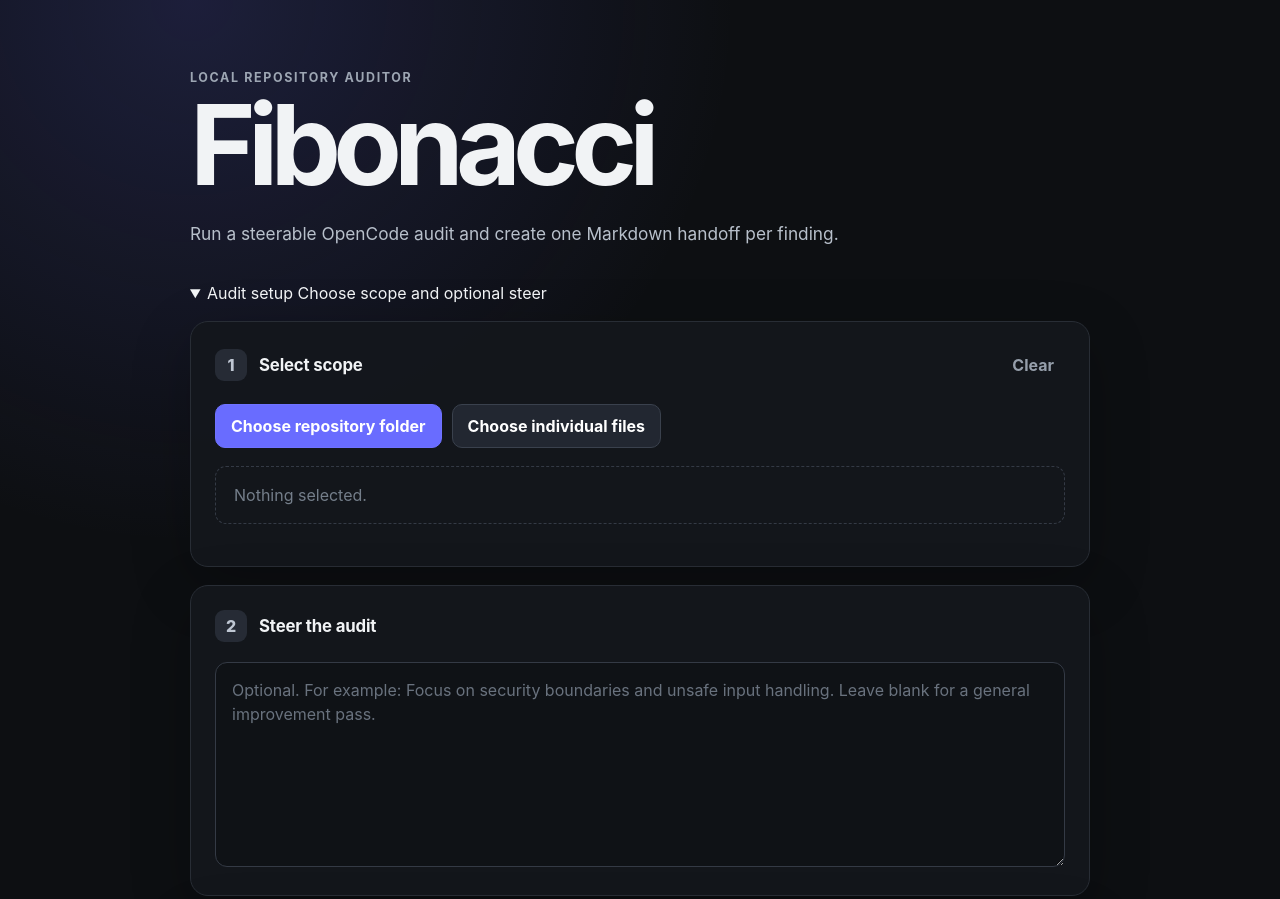
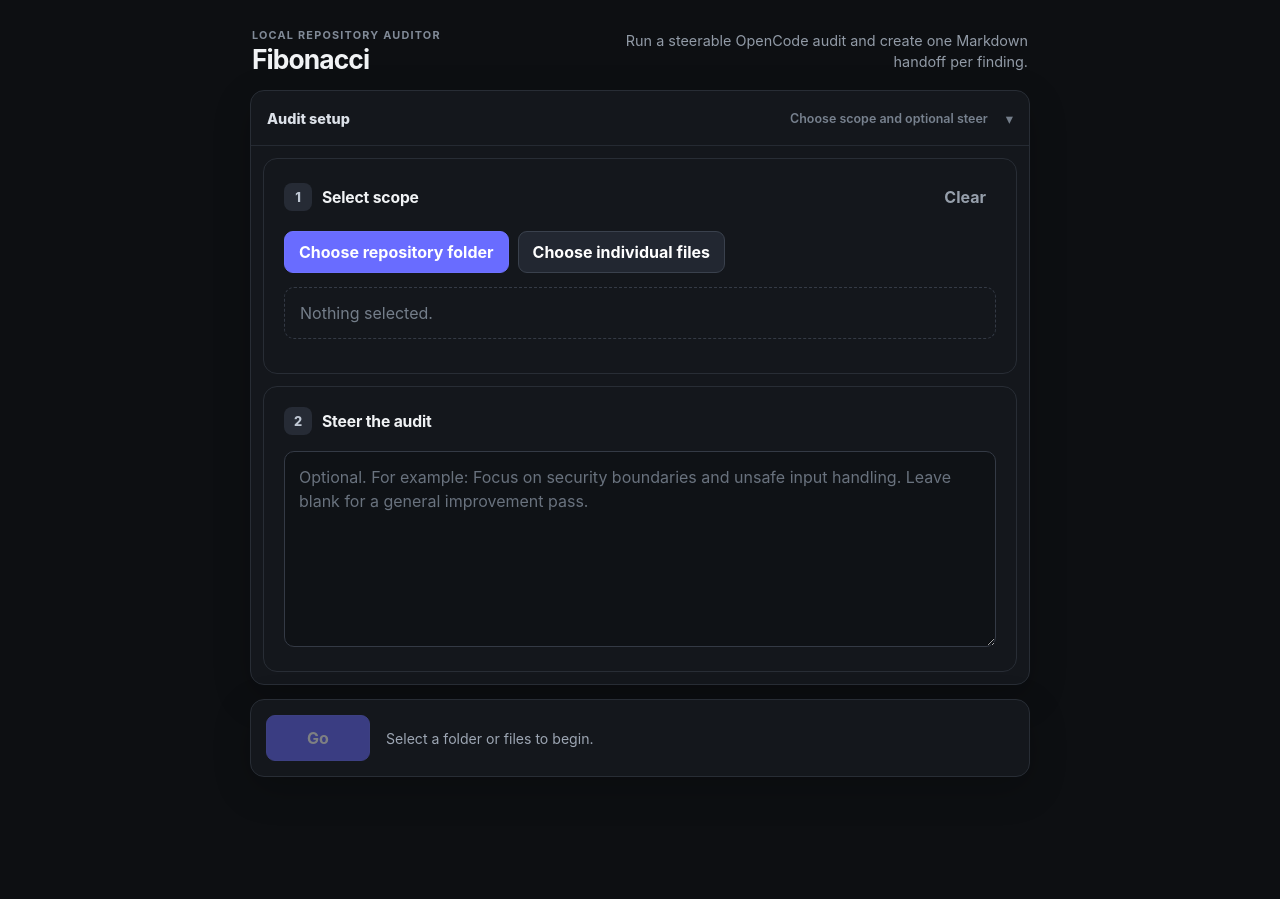
Before and after one commit to shay-p-bops/fibonacci, a website: page public/index.html in a window 1280 px wide. Shown: the top 899 px of the page. After the commit the page ends 841 px from the top, so only its background shows below. Drawn offline with Linux system fonts and the light colour scheme.

Commit message:
Make Fibonacci layout compact

```diff
--- a/public/styles.css
+++ b/public/styles.css
@@ -10,96 +10,157 @@
 body {
   margin: 0;
   min-height: 100vh;
-  background:
-    radial-gradient(circle at 15% 0%, rgba(99, 102, 241, 0.18), transparent 34rem),
-    #0d0f12;
+  background: #0d0f12;
 }
 
 button, textarea { font: inherit; }
 
 .shell {
-  width: min(900px, calc(100% - 40px));
+  width: min(780px, calc(100% - 32px));
   margin: 0 auto;
-  padding: 70px 0 100px;
+  padding: 28px 0 64px;
 }
 
-header { margin-bottom: 34px; }
+.app-header {
+  display: flex;
+  align-items: flex-end;
+  justify-content: space-between;
+  gap: 24px;
+  margin-bottom: 18px;
+  padding: 0 2px;
+}
 
 .eyebrow {
-  margin: 0 0 8px;
-  color: #9da6b3;
-  font-size: 0.78rem;
-  font-weight: 700;
-  letter-spacing: 0.13em;
+  margin: 0 0 4px;
+  color: #808a97;
+  font-size: 0.68rem;
+  font-weight: 750;
+  letter-spacing: 0.11em;
   text-transform: uppercase;
 }
 
 h1 {
   margin: 0;
-  font-size: clamp(3.4rem, 10vw, 7rem);
-  line-height: 0.92;
-  letter-spacing: -0.07em;
+  font-size: 1.65rem;
+  line-height: 1;
+  letter-spacing: -0.035em;
 }
 
 .intro {
-  max-width: 680px;
-  margin: 24px 0 0;
-  color: #b8c0cb;
-  font-size: 1.08rem;
-  line-height: 1.65;
+  max-width: 430px;
+  margin: 0;
+  color: #929ba7;
+  font-size: 0.9rem;
+  line-height: 1.45;
+  text-align: right;
 }
 
-.panel, .action-panel {
-  margin-top: 18px;
+.panel,
+.action-panel,
+.setup-details {
+  margin-top: 14px;
   border: 1px solid #282d35;
-  border-radius: 18px;
-  background: rgba(20, 23, 28, 0.94);
-  box-shadow: 0 18px 60px rgba(0, 0, 0, 0.24);
+  border-radius: 14px;
+  background: #14171c;
+  box-shadow: 0 12px 38px rgba(0, 0, 0, 0.2);
 }
 
-.panel { padding: 24px; }
+.setup-details {
+  overflow: hidden;
+}
+
+.setup-details > summary {
+  display: flex;
+  align-items: center;
+  justify-content: space-between;
+  gap: 18px;
+  min-height: 54px;
+  padding: 14px 16px;
+  color: #dce1e8;
+  cursor: pointer;
+  font-size: 0.9rem;
+  font-weight: 760;
+  list-style: none;
+}
+
+.setup-details > summary::-webkit-details-marker { display: none; }
+
+.setup-details > summary::after {
+  flex: none;
+  color: #747e8a;
+  content: "▾";
+  transition: transform 150ms ease;
+}
+
+.setup-details:not([open]) > summary::after {
+  transform: rotate(-90deg);
+}
+
+.setup-summary {
+  min-width: 0;
+  margin-left: auto;
+  overflow: hidden;
+  color: #77818e;
+  font-size: 0.78rem;
+  font-weight: 600;
+  text-overflow: ellipsis;
+  white-space: nowrap;
+}
+
+.setup-content {
+  padding: 0 12px 12px;
+  border-top: 1px solid #252a32;
+}
+
+.setup-content .panel {
+  margin-top: 12px;
+  box-shadow: none;
+}
+
+.panel { padding: 20px; }
 
 .section-heading {
   display: flex;
   align-items: center;
   justify-content: space-between;
   gap: 16px;
-  margin-bottom: 20px;
+  margin-bottom: 16px;
 }
 
 .section-heading > div {
   display: flex;
   align-items: center;
-  gap: 12px;
+  gap: 10px;
 }
 
 .step {
   display: grid;
-  width: 32px;
-  height: 32px;
+  width: 28px;
+  height: 28px;
   place-items: center;
-  border-radius: 9px;
+  border-radius: 8px;
   background: #262b35;
   color: #bfc7d3;
+  font-size: 0.8rem;
   font-weight: 800;
 }
 
 h2 {
   margin: 0;
-  font-size: 1.05rem;
+  font-size: 0.98rem;
   letter-spacing: -0.01em;
 }
 
 .button-row {
   display: flex;
   flex-wrap: wrap;
-  gap: 10px;
+  gap: 9px;
 }
 
 button {
   border: 1px solid #6f72ff;
-  border-radius: 10px;
-  padding: 11px 15px;
+  border-radius: 9px;
+  padding: 10px 14px;
   background: #696cff;
   color: white;
   cursor: pointer;
@@ -113,7 +174,7 @@
 
 button.quiet {
   border-color: transparent;
-  padding: 8px 10px;
+  padding: 7px 9px;
   background: transparent;
   color: #969fab;
 }
@@ -127,11 +188,11 @@
   width: 100%;
   resize: vertical;
   border: 1px solid #343a45;
-  border-radius: 12px;
-  padding: 15px 16px;
+  border-radius: 10px;
+  padding: 13px 14px;
   background: #0f1216;
   color: #f4f6f8;
-  line-height: 1.55;
+  line-height: 1.5;
   outline: none;
 }
 
@@ -139,53 +200,53 @@
 textarea::placeholder { color: #69727e; }
 
 .empty-state {
-  margin-top: 18px;
+  margin-top: 14px;
   border: 1px dashed #343a45;
-  border-radius: 11px;
-  padding: 18px;
+  border-radius: 10px;
+  padding: 15px;
   color: #747e8a;
 }
 
 .path-list {
   display: grid;
-  gap: 8px;
-  margin: 18px 0 0;
+  gap: 7px;
+  margin: 14px 0 0;
   padding: 0;
   list-style: none;
 }
 
 .path-list li {
   overflow-wrap: anywhere;
-  border-radius: 9px;
-  padding: 10px 12px;
+  border-radius: 8px;
+  padding: 9px 11px;
   background: #101318;
   color: #c3cad4;
   font-family: ui-monospace, SFMono-Regular, Menlo, Monaco, Consolas, monospace;
-  font-size: 0.82rem;
+  font-size: 0.78rem;
 }
 
 .action-panel {
   display: grid;
   grid-template-columns: auto minmax(0, 1fr);
   align-items: center;
-  gap: 18px;
+  gap: 16px;
   overflow: hidden;
-  padding: 18px;
+  padding: 15px;
   transition: border-color 160ms ease, box-shadow 160ms ease;
 }
 
 .action-panel.running {
   border-color: #696cff;
   box-shadow:
-    0 18px 60px rgba(0, 0, 0, 0.24),
+    0 12px 38px rgba(0, 0, 0, 0.2),
     0 0 0 1px rgba(105, 108, 255, 0.18),
-    0 0 48px rgba(105, 108, 255, 0.12);
+    0 0 42px rgba(105, 108, 255, 0.1);
 }
 
 .action-content {
   display: grid;
   min-width: 0;
-  gap: 9px;
+  gap: 8px;
 }
 
 .status-row {
@@ -197,12 +258,11 @@
 
 .go {
   display: inline-flex;
-  min-width: 120px;
+  min-width: 104px;
   align-items: center;
   justify-content: center;
   gap: 9px;
-  padding: 14px 28px;
-  font-size: 1rem;
+  padding: 12px 22px;
 }
 
 .go.running:disabled {
@@ -211,8 +271,8 @@
 }
 
 .go.running::before {
-  width: 14px;
-  height: 14px;
+  width: 13px;
+  height: 13px;
   border: 2px solid rgba(255, 255, 255, 0.38);
   border-top-color: #fff;
   border-radius: 50%;
@@ -223,7 +283,8 @@
 .status {
   margin: 0;
   color: #9da6b3;
-  line-height: 1.45;
+  font-size: 0.88rem;
+  line-height: 1.4;
 }
 
 .status.error { color: #ff8c8c; }
@@ -251,7 +312,7 @@
   align-items: baseline;
   gap: 8px;
   color: #737d8a;
-  font-size: 0.75rem;
+  font-size: 0.7rem;
   font-weight: 700;
   letter-spacing: 0.06em;
   text-transform: uppercase;
@@ -260,7 +321,7 @@
 .audit-meta strong {
   color: #dce1e8;
   font-family: ui-monospace, SFMono-Regular, Menlo, Monaco, Consolas, monospace;
-  font-size: 0.86rem;
+  font-size: 0.82rem;
   font-variant-numeric: tabular-nums;
   letter-spacing: 0;
 }
@@ -292,23 +353,23 @@
 
 .result-grid {
   display: grid;
-  grid-template-columns: 1fr 160px;
-  gap: 14px;
+  grid-template-columns: 1fr 130px;
+  gap: 12px;
   margin: 0;
 }
 
 .result-grid > div {
-  border-radius: 10px;
-  padding: 13px;
+  border-radius: 9px;
+  padding: 12px;
   background: #101318;
 }
 
 .result-grid .wide { grid-column: 1 / -1; }
 
 dt {
-  margin-bottom: 6px;
+  margin-bottom: 5px;
   color: #747e8a;
-  font-size: 0.72rem;
+  font-size: 0.68rem;
   font-weight: 800;
   letter-spacing: 0.08em;
   text-transform: uppercase;
@@ -319,10 +380,10 @@
   overflow-wrap: anywhere;
   color: #dce1e8;
   font-family: ui-monospace, SFMono-Regular, Menlo, Monaco, Consolas, monospace;
-  font-size: 0.84rem;
+  font-size: 0.8rem;
 }
 
-.result-files { margin-top: 14px; }
+.result-files { margin-top: 12px; }
 
 @keyframes audit-spin {
   to { transform: rotate(360deg); }
@@ -345,12 +406,39 @@
 }
 
 @media (max-width: 640px) {
-  .shell { width: min(100% - 24px, 900px); padding-top: 38px; }
-  .panel { padding: 18px; }
+  .shell {
+    width: min(100% - 20px, 780px);
+    padding-top: 18px;
+  }
+
+  .app-header {
+    align-items: flex-start;
+    flex-direction: column;
+    gap: 8px;
+  }
+
+  .intro { text-align: left; }
+
+  .setup-details > summary {
+    align-items: flex-start;
+  }
+
+  .setup-summary {
+    max-width: 48%;
+  }
+
+  .panel { padding: 16px; }
+
   .action-panel {
     grid-template-columns: 1fr;
     align-items: stretch;
   }
+
   .result-grid { grid-template-columns: 1fr; }
   .result-grid .wide { grid-column: auto; }
+
+  .result-panel .section-heading {
+    align-items: flex-start;
+    flex-direction: column;
+  }
 }
```
